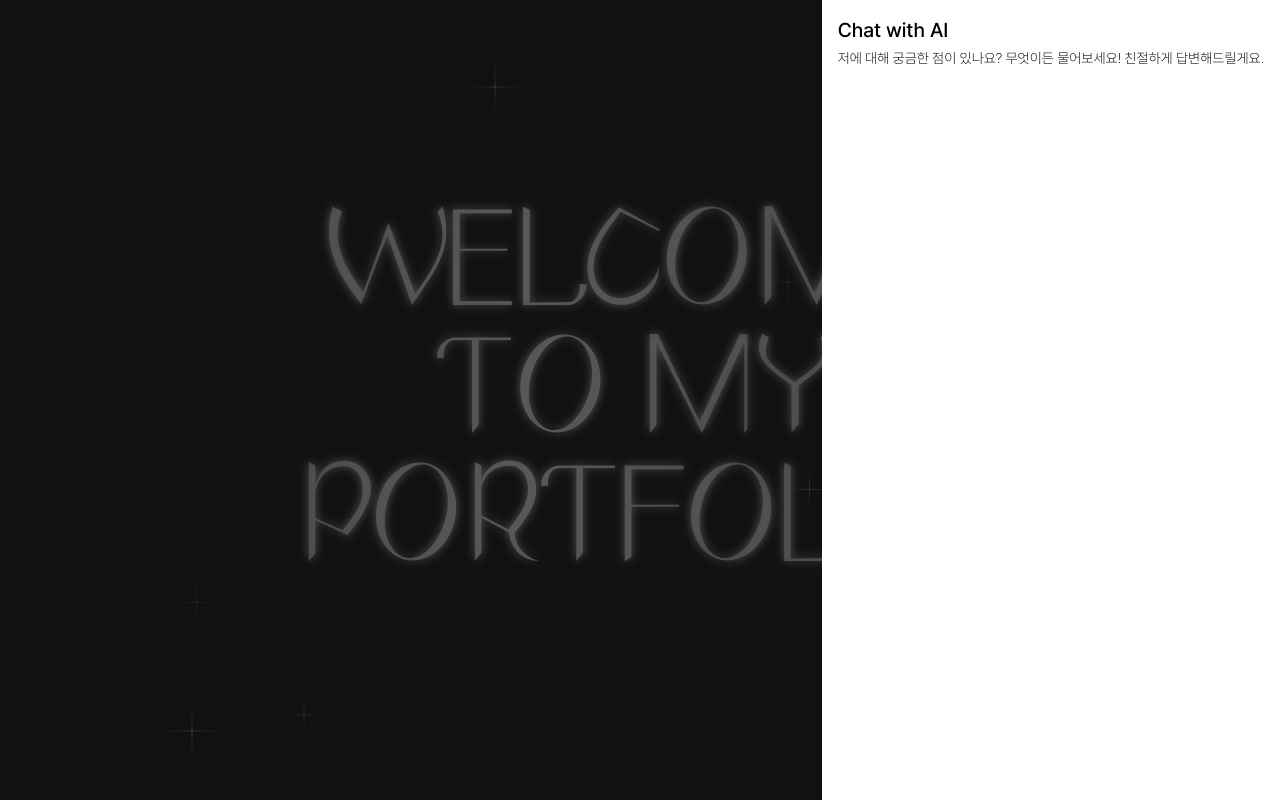
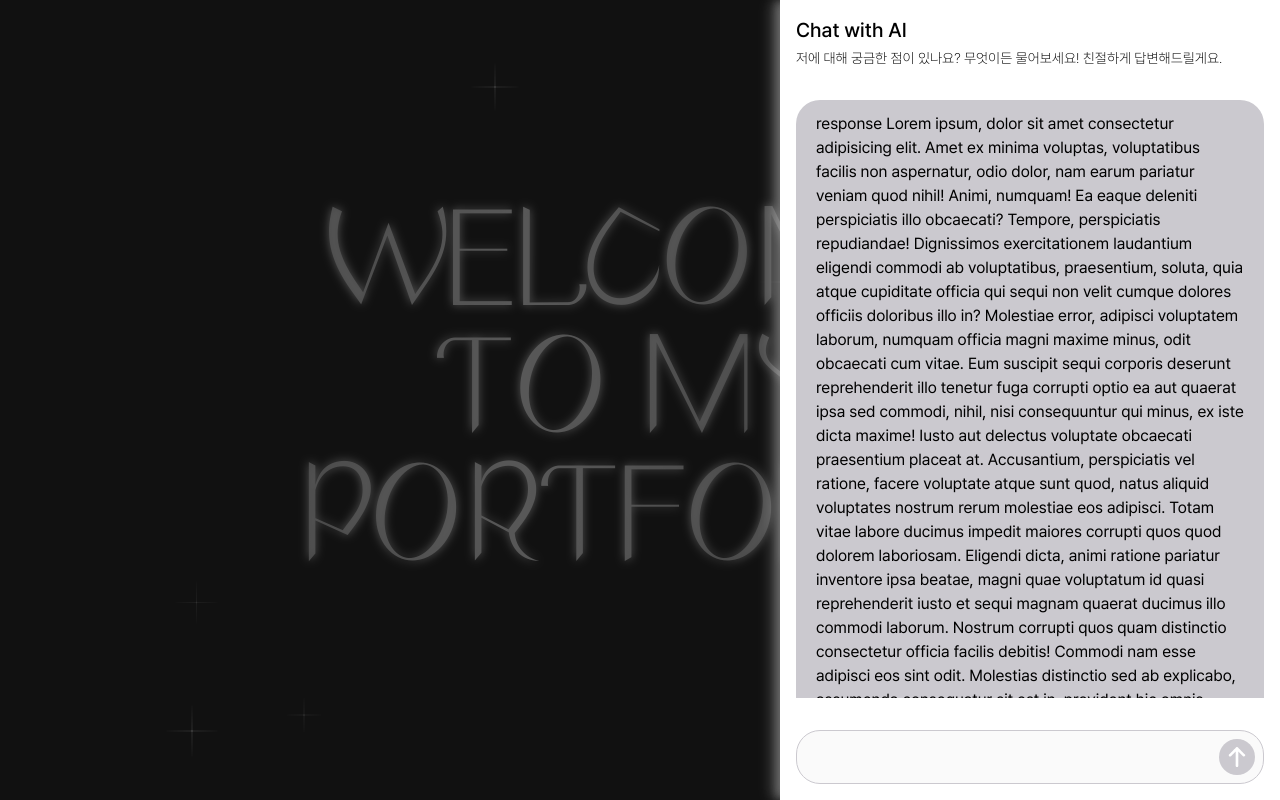
Before and after one commit to eunbinnie/fe-portfolio, a Next.js app: page / in a window 1280 px wide. Both pictures are taken after a click on the button 1232 px from the left and 752 px from the top of the page. Shown: the top 800 px of the page. Built offline with nearby package versions, Linux system fonts and the light colour scheme.

Commit message:
feat: ai 채팅 모달 pc 레이아웃 퍼블리싱

```diff
--- a/src/components/AI/ChatContainer.tsx
+++ b/src/components/AI/ChatContainer.tsx
@@ -1,28 +1,45 @@
-import React from 'react';
+'use client';
+
+import React, { useState } from 'react';
 import Drawer from '../modal/Drawer';
+import Conversation from './Conversation';
+import InputForm from './InputForm';
 
 interface IChatContainerProps {
   active: boolean;
 }
 
 const ChatContainer = ({ active }: IChatContainerProps) => {
+  const [value, setValue] = useState('');
+  const [message, setMessage] = useState<string | undefined>(undefined);
+
+  const handleChangeInput: React.ChangeEventHandler<HTMLInputElement> = (e) => {
+    setValue(e.target.value);
+  };
+
+  const handleSubmitForm: React.FormEventHandler<HTMLFormElement> = (e) => {
+    e.preventDefault();
+    setMessage(value);
+    setValue('');
+  };
+
   return (
     <Drawer active={active}>
-      <div className="grid gap-8">
-        <div className="grid gap-1">
+      <div className="size-full">
+        <div className="flex h-full flex-col gap-8 overflow-hidden">
+          <div className="flex flex-col gap-1">
             <h5 className="text-xl font-medium">Chat with AI</h5>
             <h6 className="text-sm font-extralight">
               저에 대해 궁금한 점이 있나요? 무엇이든 물어보세요! 친절하게
               답변해드릴게요.
             </h6>
           </div>
-        <div className="grid gap-16">
-          {/* <Conversation message={message} />
+          <Conversation message={message} />
           <InputForm
             onSubmit={handleSubmitForm}
             value={value}
             onChange={handleChangeInput}
-          /> */}
+          />
         </div>
       </div>
     </Drawer>
--- a/src/components/AI/Conversation.tsx
+++ b/src/components/AI/Conversation.tsx
@@ -4,7 +4,7 @@ interface ConversationProps {
 
 const Conversation = ({ message }: ConversationProps) => {
   return (
-    <div className="flex flex-col gap-10">
+    <div className="flex flex-1 flex-col gap-10 overflow-auto">
       {message && (
         <div className="flex justify-end">
           <p className="rounded-3xl rounded-br-none bg-gray-200 px-5 py-3 text-white">
@@ -14,7 +14,95 @@ const Conversation = ({ message }: ConversationProps) => {
       )}
       <div className="flex">
         <p className="rounded-3xl rounded-bl-none bg-gray-100 px-5 py-3">
-          response
+          response Lorem ipsum, dolor sit amet consectetur adipisicing elit.
+          Amet ex minima voluptas, voluptatibus facilis non aspernatur, odio
+          dolor, nam earum pariatur veniam quod nihil! Animi, numquam! Ea eaque
+          deleniti perspiciatis illo obcaecati? Tempore, perspiciatis
+          repudiandae! Dignissimos exercitationem laudantium eligendi commodi ab
+          voluptatibus, praesentium, soluta, quia atque cupiditate officia qui
+          sequi non velit cumque dolores officiis doloribus illo in? Molestiae
+          error, adipisci voluptatem laborum, numquam officia magni maxime
+          minus, odit obcaecati cum vitae. Eum suscipit sequi corporis deserunt
+          reprehenderit illo tenetur fuga corrupti optio ea aut quaerat ipsa sed
+          commodi, nihil, nisi consequuntur qui minus, ex iste dicta maxime!
+          Iusto aut delectus voluptate obcaecati praesentium placeat at.
+          Accusantium, perspiciatis vel ratione, facere voluptate atque sunt
+          quod, natus aliquid voluptates nostrum rerum molestiae eos adipisci.
+          Totam vitae labore ducimus impedit maiores corrupti quos quod dolorem
+          laboriosam. Eligendi dicta, animi ratione pariatur inventore ipsa
+          beatae, magni quae voluptatum id quasi reprehenderit iusto et sequi
+          magnam quaerat ducimus illo commodi laborum. Nostrum corrupti quos
+          quam distinctio consectetur officia facilis debitis! Commodi nam esse
+          adipisci eos sint odit. Molestias distinctio sed ab explicabo,
+          assumenda consequatur sit est in, provident hic omnis repudiandae
+          veniam quos. Provident itaque, nihil neque ipsam nesciunt velit iste
+          laborum aliquam quis dolorem! Totam cupiditate laborum ab dolores
+          nesciunt voluptates accusamus fugit laudantium iste fuga nostrum,
+          assumenda cumque veniam. Ut, error dolorum accusamus sint voluptatum
+          accusantium libero voluptas quibusdam optio molestias mollitia
+          corporis neque delectus praesentium placeat ad provident consequatur
+          voluptatibus inventore ratione porro vel! Similique velit eveniet
+          magni et saepe, voluptas consectetur qui repudiandae, ipsum commodi
+          laudantium deserunt id iste quidem recusandae obcaecati eos esse.
+          Aspernatur quia ea mollitia sint est assumenda doloremque ad incidunt.
+          Aliquid quas ipsam, repellat illo nulla repellendus. Ipsam, aliquam
+          cum. Sunt quisquam totam doloremque non eligendi illum tenetur quis,
+          sint eos nihil consequatur, provident velit nesciunt sequi ratione.
+          Delectus tenetur sit porro, provident cumque incidunt a temporibus
+          ipsam itaque odio. Id, dolorum? Eius ipsa qui veniam nesciunt quia
+          perferendis voluptates provident hic temporibus sequi. Sapiente
+          doloribus vero amet laborum obcaecati explicabo debitis vel deleniti,
+          totam optio nulla incidunt beatae impedit corrupti, perferendis ex
+          aliquid eum ratione similique delectus. Ea, minima qui inventore est
+          corrupti soluta quaerat voluptas, mollitia minus aperiam vitae ut ad
+          recusandae consectetur rem culpa cupiditate nulla dolores excepturi ab
+          adipisci officiis. Sequi hic quam eius ea eaque corrupti. Quae aperiam
+          at id nulla vel ducimus deleniti veritatis quisquam obcaecati,
+          recusandae cupiditate aliquam dolorem doloribus deserunt. Repudiandae
+          accusantium reprehenderit hic iusto. Inventore beatae provident odit
+          omnis adipisci culpa pariatur repellendus quod eum dignissimos
+          repudiandae doloribus ad alias perspiciatis libero ab nulla ipsa ullam
+          nesciunt, aut qui reiciendis. Magnam numquam autem vel, fugit
+          obcaecati fugiat nulla vitae fuga perspiciatis, corrupti itaque quasi
+          impedit. Magnam doloribus labore quos cumque eum? Laudantium incidunt
+          voluptatibus ducimus similique obcaecati unde eius, aliquam
+          voluptates! Corporis eos ullam non voluptate ipsa, et, temporibus,
+          alias culpa animi voluptatibus ad facilis! Repellat recusandae aperiam
+          voluptate deserunt corporis fugit at iure dignissimos incidunt? Aut ex
+          dicta iure praesentium, hic perferendis distinctio cumque unde esse
+          quam est dolor vero autem, eaque provident totam dolorum eius tempore
+          molestiae harum officia id. Corrupti nam minima nisi quo, doloremque
+          at delectus nemo quod autem illum. Quo non itaque fugit a consectetur
+          reprehenderit accusantium molestias quibusdam voluptas porro fuga,
+          deleniti sequi quasi dolore magni dolor, minima odit nobis officiis,
+          eius magnam? Error dolorem saepe tenetur facilis quod, minima pariatur
+          sunt nobis asperiores velit mollitia perferendis officia voluptas
+          delectus perspiciatis reiciendis ipsam autem quidem enim cum!
+          Voluptatum voluptatem a tempore quia porro assumenda dolorem illo
+          molestias? In, nesciunt doloremque? Suscipit quibusdam dignissimos
+          sapiente obcaecati labore, odit, molestiae sequi eveniet error aut,
+          quos quia. Soluta sint, consequatur suscipit quam culpa nihil, quos
+          incidunt amet nisi, expedita in numquam beatae cum? Quod sapiente
+          aliquam nisi fugit omnis. Ipsam veritatis optio dolorum, non
+          molestias, corrupti est velit, praesentium porro facilis dicta fuga
+          neque. Neque cumque sequi quis expedita! Odio distinctio consequatur
+          beatae ab ipsa odit similique iusto? Repudiandae modi dolores
+          accusantium excepturi officiis harum illum, incidunt illo, neque hic
+          ipsa expedita odit sapiente nostrum? Nulla voluptatem iure iusto
+          laudantium fuga tenetur eum dolor dolorem sint error! Est ullam
+          dignissimos quis a vitae nihil, earum odio iusto sint quos laboriosam
+          dolores veniam alias atque perferendis quia quae? Dolorum ut maiores
+          veniam, neque ab est! Debitis officia quam provident ipsa ex maxime
+          alias, perspiciatis consequatur eaque reprehenderit ratione pariatur
+          rerum? Nihil reiciendis sunt expedita esse quia cumque aut voluptatem
+          nisi, suscipit saepe quisquam qui accusamus aliquid sit laboriosam a
+          eveniet ea perspiciatis? Error doloremque quisquam ex iusto ipsa
+          voluptatum unde quas tempora aliquam, molestias quae repellendus vitae
+          illo explicabo nihil aspernatur saepe deleniti tempore nobis beatae
+          quidem nisi atque eaque? Accusantium voluptatibus sequi ea odio,
+          magnam quia pariatur enim fuga labore quibusdam tenetur est illo fugit
+          sapiente ullam iusto commodi consequuntur natus excepturi doloremque
+          quasi.
         </p>
       </div>
     </div>
--- a/src/components/AI/InputForm.tsx
+++ b/src/components/AI/InputForm.tsx
@@ -18,7 +18,7 @@ const InputForm = ({ onSubmit, value, onChange }: InputFormProps) => {
   return (
     <form
       onSubmit={onSubmit}
-      className="flex items-center gap-2 rounded-3xl bg-gray-50 p-2 duration-300 focus-within:shadow-small sm:pl-5"
+      className="flex items-center gap-2 rounded-3xl border border-solid border-gray-100 bg-gray-50 p-2 duration-300 sm:pl-5"
     >
       <input
         value={value}
--- a/src/components/modal/Drawer.tsx
+++ b/src/components/modal/Drawer.tsx
@@ -9,7 +9,7 @@ const Drawer = ({ active, children }: IDrawerProps) => {
   return (
     <div
       className={cn(
-        'fixed inset-y-0 right-0 bg-white p-4',
+        'shadow-leftSmall fixed inset-y-0 right-0 w-full max-w-[500px] bg-white p-4',
         active ? 'animate-slide-in-right' : 'animate-slide-out-right',
       )}
     >
--- a/tailwind.config.ts
+++ b/tailwind.config.ts
@@ -1,4 +1,3 @@
-import { transform } from 'next/dist/build/swc';
 import type { Config } from 'tailwindcss';
 import defaultTheme from 'tailwindcss/defaultTheme';
 
@@ -73,6 +72,8 @@ const config: Config = {
       boxShadow: {
         small:
           'rgba(255, 255, 255, 0.2) 0px 3px 5px -1px, rgba(255, 255, 255, 0.14) 0px 6px 10px 0px, rgba(255, 255, 255, 0.12) 0px 1px 18px 0px',
+        leftSmall:
+          'rgba(255, 255, 255, 0.2) -5px 0px 8px -1px, rgba(255, 255, 255, 0.14) -8px 0px 12px -1px, rgba(255, 255, 255, 0.12) -10px 0px 15px 0px',
       },
       backgroundImage: {
         'left-top-gradient':
```
Lines whose indentation alone changed are shown as unchanged.
